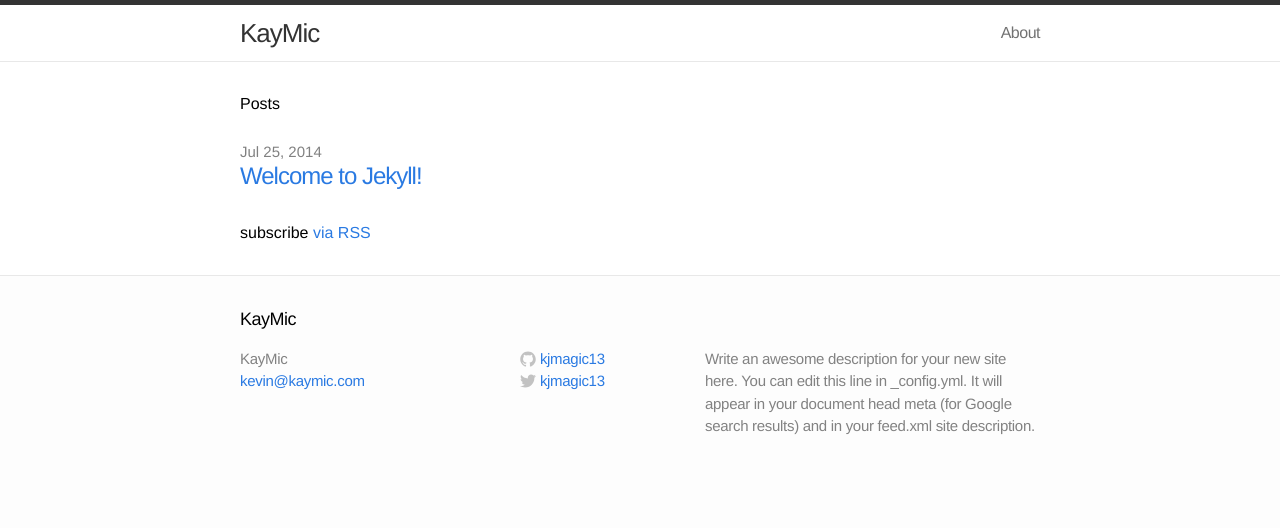
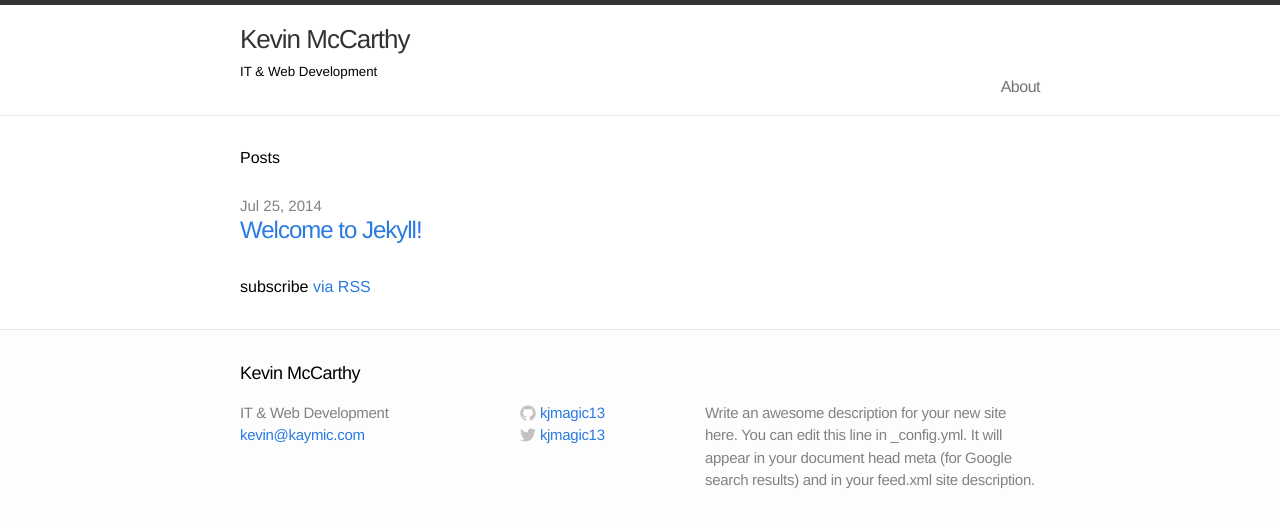
Before and after one commit to kjmagic13/kjmagic13.github.io, a Jekyll site: the page built from index.html, in a window 1280 px wide. Shown: the top 528 px of the page. Built offline with Jekyll 4.4.1, drawn with Linux system fonts in a browser that asks for light colours.

Commit message:
added tagline and fixed indentation

```diff
--- a/_config.yml
+++ b/_config.yml
@@ -1,5 +1,7 @@
 # Site settings
-title: KayMic
+title: Kevin McCarthy
+tagline: IT &amp; Web Development
+
 email: kevin@kaymic.com
 description: "Write an awesome description for your new site here. You can edit this line in _config.yml. It will appear in your document head meta (for Google search results) and in your feed.xml site description."
 baseurl: ""
--- a/_includes/footer.html
+++ b/_includes/footer.html
@@ -6,18 +6,18 @@
 
 		<div class="footer-col-1 column">
 			<ul>
-        <li>{{ site.title }}</li>
+				<li>{{ site.tagline }}</li>
 				<li><a href="mailto:{{ site.email }}">{{ site.email }}</a></li>
 			</ul>
 		</div>
 
 		<div class="footer-col-2 column">
 			<ul>
-        {% if site.github_username %}<li>
+				{% if site.github_username %}
+				<li>
 					<a href="https://github.com/{{ site.github_username }}">
 						<span class="icon github">
-              <svg version="1.1" class="github-icon-svg" xmlns="http://www.w3.org/2000/svg" xmlns:xlink="http://www.w3.org/1999/xlink" x="0px" y="0px"
-                 viewBox="0 0 16 16" enable-background="new 0 0 16 16" xml:space="preserve">
+							<svg version="1.1" class="github-icon-svg" xmlns="http://www.w3.org/2000/svg" xmlns:xlink="http://www.w3.org/1999/xlink" x="0px" y="0px" viewBox="0 0 16 16" enable-background="new 0 0 16 16" xml:space="preserve">
 								<path fill-rule="evenodd" clip-rule="evenodd" fill="#C2C2C2" d="M7.999,0.431c-4.285,0-7.76,3.474-7.76,7.761
 								c0,3.428,2.223,6.337,5.307,7.363c0.388,0.071,0.53-0.168,0.53-0.374c0-0.184-0.007-0.672-0.01-1.32
 								c-2.159,0.469-2.614-1.04-2.614-1.04c-0.353-0.896-0.862-1.135-0.862-1.135c-0.705-0.481,0.053-0.472,0.053-0.472
@@ -31,12 +31,13 @@
 						</span>
 						<span class="username">{{ site.github_username }}</span>
 					</a>
-        </li>{% endif %}
-        {% if site.twitter_username %}<li>
+				</li>
+				{% endif %}
+				{% if site.twitter_username %}
+				<li>
 					<a href="https://twitter.com/{{ site.twitter_username }}">
 						<span class="icon twitter">
-              <svg version="1.1" class="twitter-icon-svg" xmlns="http://www.w3.org/2000/svg" xmlns:xlink="http://www.w3.org/1999/xlink" x="0px" y="0px"
-                 viewBox="0 0 16 16" enable-background="new 0 0 16 16" xml:space="preserve">
+							<svg version="1.1" class="twitter-icon-svg" xmlns="http://www.w3.org/2000/svg" xmlns:xlink="http://www.w3.org/1999/xlink" x="0px" y="0px" viewBox="0 0 16 16" enable-background="new 0 0 16 16" xml:space="preserve">
 								<path fill="#C2C2C2" d="M15.969,3.058c-0.586,0.26-1.217,0.436-1.878,0.515c0.675-0.405,1.194-1.045,1.438-1.809
 								c-0.632,0.375-1.332,0.647-2.076,0.793c-0.596-0.636-1.446-1.033-2.387-1.033c-1.806,0-3.27,1.464-3.27,3.27
 								c0,0.256,0.029,0.506,0.085,0.745C5.163,5.404,2.753,4.102,1.14,2.124C0.859,2.607,0.698,3.168,0.698,3.767
@@ -48,7 +49,8 @@
 						</span>
 						<span class="username">{{ site.twitter_username }}</span>
 					</a>
-        </li>{% endif %}
+				</li>
+				{% endif %}
 			</ul>
 		</div>
 
--- a/_includes/head.html
+++ b/_includes/head.html
@@ -1,7 +1,7 @@
 <head>
 	<meta charset="utf-8">
 	<meta http-equiv="X-UA-Compatible" content="IE=edge">
-    <title>{% if page.title %}{{ page.title }}{% else %}{{ site.title }}{% endif %}</title>
+	<title>{% if page.title %}{{ page.title }}{% else %}{{ site.title }} - {{ site.tagline }}{% endif %}</title>
 	<meta name="viewport" content="width=device-width">
 	<meta name="description" content="{{ site.description }}">
 	<link rel="canonical" href="{{ page.url | replace:'index.html','' | prepend: site.baseurl | prepend: site.url }}">
--- a/_includes/header.html
+++ b/_includes/header.html
@@ -3,11 +3,11 @@
 	<div class="wrap">
 
 		<a class="site-title" href="{{ site.baseurl }}/">{{ site.title }}</a>
+		<small>{{ site.tagline }}</small>
 
 		<nav class="site-nav">
 			<a href="#" class="menu-icon">
-        <svg version="1.1" xmlns="http://www.w3.org/2000/svg" xmlns:xlink="http://www.w3.org/1999/xlink" x="0px" y="0px"
-           viewBox="0 0 18 15" enable-background="new 0 0 18 15" xml:space="preserve">
+				<svg version="1.1" xmlns="http://www.w3.org/2000/svg" xmlns:xlink="http://www.w3.org/1999/xlink" x="0px" y="0px" viewBox="0 0 18 15" enable-background="new 0 0 18 15" xml:space="preserve">
 					<path fill="#505050" d="M18,1.484c0,0.82-0.665,1.484-1.484,1.484H1.484C0.665,2.969,0,2.304,0,1.484l0,0C0,0.665,0.665,0,1.484,0
 					h15.031C17.335,0,18,0.665,18,1.484L18,1.484z"/>
 					<path fill="#505050" d="M18,7.516C18,8.335,17.335,9,16.516,9H1.484C0.665,9,0,8.335,0,7.516l0,0c0-0.82,0.665-1.484,1.484-1.484
--- a/css/main.css
+++ b/css/main.css
@@ -54,8 +54,9 @@ a:visited { color: #205caa; }
   color: #333;
   font-size: 26px;
   letter-spacing: -1px;
-  float: left;
-  line-height: 56px;
+  /*float: left;*/
+  /*line-height: 25px;*/
+  margin-top: 15px;
   position: relative;
   z-index: 1;
 }
```
Lines whose indentation alone changed are shown as unchanged.
